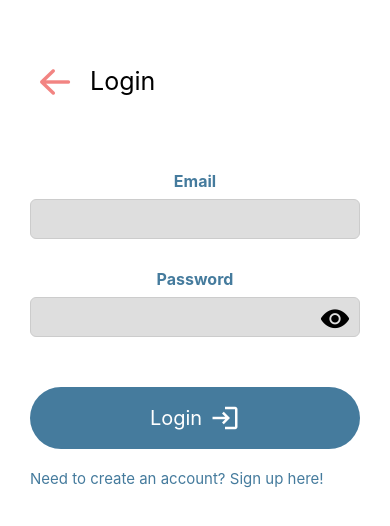
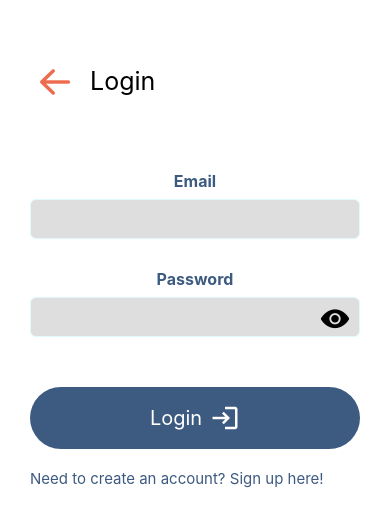
Before and after one commit to ICEI-PUC-Minas-PMV-ADS/trocai, a React Native app in the folder src/frontend/: screen /Login in a window 390 px wide. Shown: the top 526 px of the page. Built offline with nearby package versions, Linux system fonts and the light colour scheme; what expo-linking would draw is missing.

Commit message:
add new colors

```diff
--- a/src/frontend/constants/Colors.ts
+++ b/src/frontend/constants/Colors.ts
@@ -1,12 +1,13 @@
 export default {
   light: {
-    red: "#F28482",
-    "light-blue": "#CEEAF7",
-    "dark-blue": "#457B9D",
-    black: "#141414",
-    gray: "#cccccc",
+    red: "#EE6C4D",
+    "light-blue": "#98C1D9",
+    "dark-blue": "#3D5A80",
+    black: "#293241",
+    gray: "#E0FBFC",
     "dark-gray": "#8e8e8e",
     yellow: "#F7D08A",
+    white: "#FFFFFF",
   },
   dark: {
     red: "#F28482",
```
